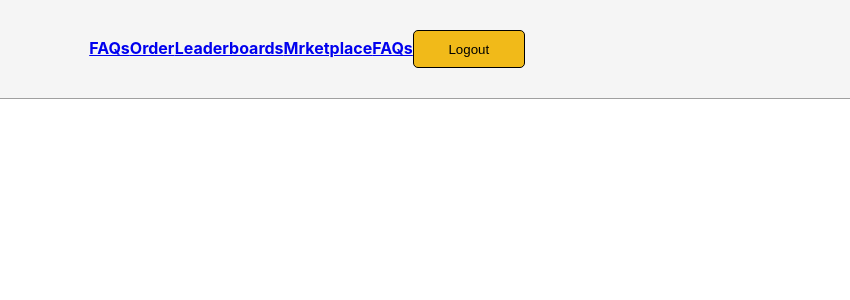
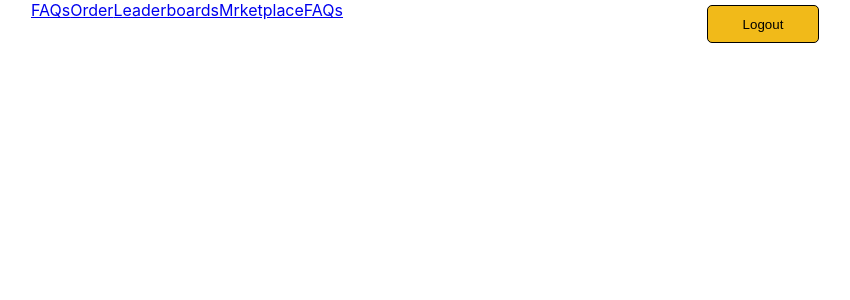
Before and after one commit to fayeqaljariri/Tsak, a React (Create React App) app in the folder my-react-app/: page / in a window 1280 px wide. Shown: the top 300 px of the page, without its empty margins (333-1183 px from the left). Built offline with nearby package versions, Linux system fonts and the light colour scheme.

Commit message:
make navbr desigen

```diff
--- a/my-react-app/src/component/navbar.css
+++ b/my-react-app/src/component/navbar.css
@@ -1,4 +1,4 @@
-.NavBar{
+/* .NavBar{
     border-bottom: 1px solid rgb(160, 160, 160);
   padding: 30px;
   color: rgb(83, 83, 83);
@@ -7,13 +7,41 @@
   font-family: "inter";
   justify-content: right;
   align-items: center;
+
 }
-
+link{
+    float: right;
+}
+ */
 .logout{
-    box-sizing: border-box;
+ box-sizing: border-box;
 width: 112px;
 height: 38px;
 background: #F1BA19;
 border: 1px solid #000000;
 border-radius: 5px;
+text-align: center;
+float: right;
+/* position: relative; */
+ margin-top: 5px;
+ margin-right: 10%;
 }
+
+.topnav {
+    background-color: rgb(240, 235, 235);
+    overflow: hidden;
+}
+
+/* Style the links inside the navigation bar */
+.topnav a  {
+  float: right;
+  color: #0a0a0a;
+  text-align: center;
+  padding: 14px 16px;
+  text-decoration: none;
+  font-size: 17px;
+
+}
+.logo{
+margin-right: 20%;
+}
```
